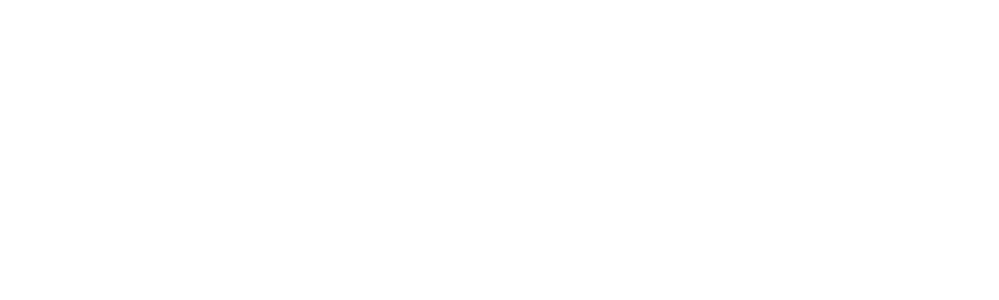
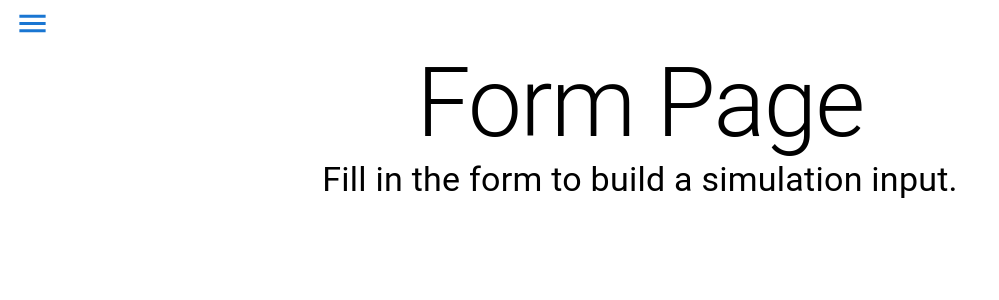
Before and after one commit to jacobfilik/conexs, a React (Vite) app: page /Conexs/form in a window 1280 px wide. Before the commit this address had no page. Shown: the top 300 px of the page, without its empty margins (0-999 px from the left). Built offline with nearby package versions, Linux system fonts and the light colour scheme.

Commit message:
Created initial form page for simulations

```diff
--- a/src/App.tsx
+++ b/src/App.tsx
@@ -2,6 +2,7 @@
 import { Route, Routes } from 'react-router-dom'
 import GraphPage from './GraphPage'
 import MoleculeViewer from './Components/MoleculeViewer'
+import FormPage from './FormPage'
 
 function App() {
   return (
@@ -9,6 +10,7 @@
       <Routes>
         <Route path='/Conexs' element={<MoleculeViewer />} />
         <Route path='/Conexs/graph' element={<GraphPage />} />
+        <Route path='/Conexs/form' element={<FormPage />} />
       </Routes>
     </>
   )
--- a/src/Components/SideDrawer.tsx
+++ b/src/Components/SideDrawer.tsx
@@ -3,6 +3,7 @@
 import MenuIcon from '@mui/icons-material/Menu';
 import ViewInArIcon from '@mui/icons-material/ViewInAr';
 import QueryStatsIcon from '@mui/icons-material/QueryStats';
+import EditNoteIcon from '@mui/icons-material/EditNote';
 import { Link } from "react-router-dom";
 
 export default function SideDrawer() {
@@ -28,6 +29,14 @@
                     </ListItemButton>
                 </Link>
               </ListItem>
+              <ListItem key="Form Viewer" disablePadding>
+                <Link to={"/Conexs/form"} style={{textDecoration: "none", color: "black"}}>
+                    <ListItemButton>
+                        <ListItemIcon><EditNoteIcon /></ListItemIcon>
+                        <ListItemText primary="Form Viewer" />
+                    </ListItemButton>
+                </Link>
+              </ListItem>
           </List>
         </Box>
       );
@@ -36,7 +45,6 @@
         <Button onClick={toggleDrawer(true)}><MenuIcon fontSize="large" /></Button>
         <Drawer open={open} onClose={toggleDrawer(false)}>
             {DrawerList}
-            {/* <Link to="/Conexs/graph">Graph</Link> */}
         </Drawer>
     </>
 }
--- /dev/null
+++ b/src/FormPage.tsx
@@ -0,0 +1,10 @@
+import { Typography } from "@mui/material"
+import SideDrawer from "./Components/SideDrawer"
+
+export default function FormPage() {
+    return <>
+        <SideDrawer />
+        <Typography variant='h1' sx={{textAlign: "center"}}>Form Page</Typography>
+        <Typography variant='h4' sx={{textAlign: "center"}}>Fill in the form to build a simulation input.</Typography>
+    </>
+}
```
